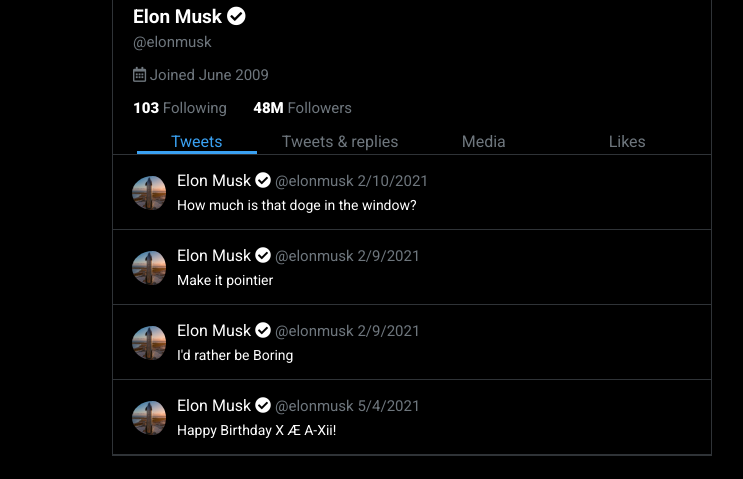
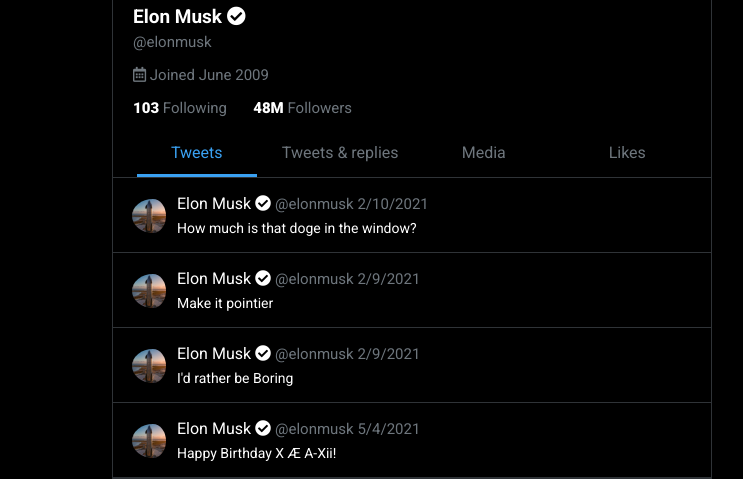
Before and after one commit to nickgividen/dynamic-twitter, a plain HTML site: page index.html in a window 1280 px wide. Shown: the part 378-857 px from the top of the page, without its empty margins (228-971 px from the left). Before the commit the page ends 834 px from the top, so only its background shows below. Drawn offline with Linux system fonts and the light colour scheme.

Commit message:
Update style.css

```diff
--- a/style.css
+++ b/style.css
@@ -35,7 +35,7 @@
 
 @keyframes wiggle {
   25% {
-    transform: scale(0.8, 1.3);
+    transform: scale(0.8, 1.2);
   }
   50% {
     transform: scale(1.1, 0.8);
@@ -49,7 +49,7 @@
   display: flex;
   align-items: center;
   justify-content: space-between;
-  max-width: 580px;
+  max-width: 560px;
   margin: 5px auto;
   flex-wrap: wrap;
 }
@@ -161,7 +161,9 @@
 
 .tabs-container {
   display: flex;
+
   justify-content: space-evenly;
+  align-items: center;
   border-bottom: 1px solid #2f3337;
 }
 
@@ -169,6 +171,7 @@
 
 .tab {
   width: 20%;
+  padding: 0.7rem 0;
   text-align: center;
   text-decoration: none;
   border-bottom: 3px solid black;
```
